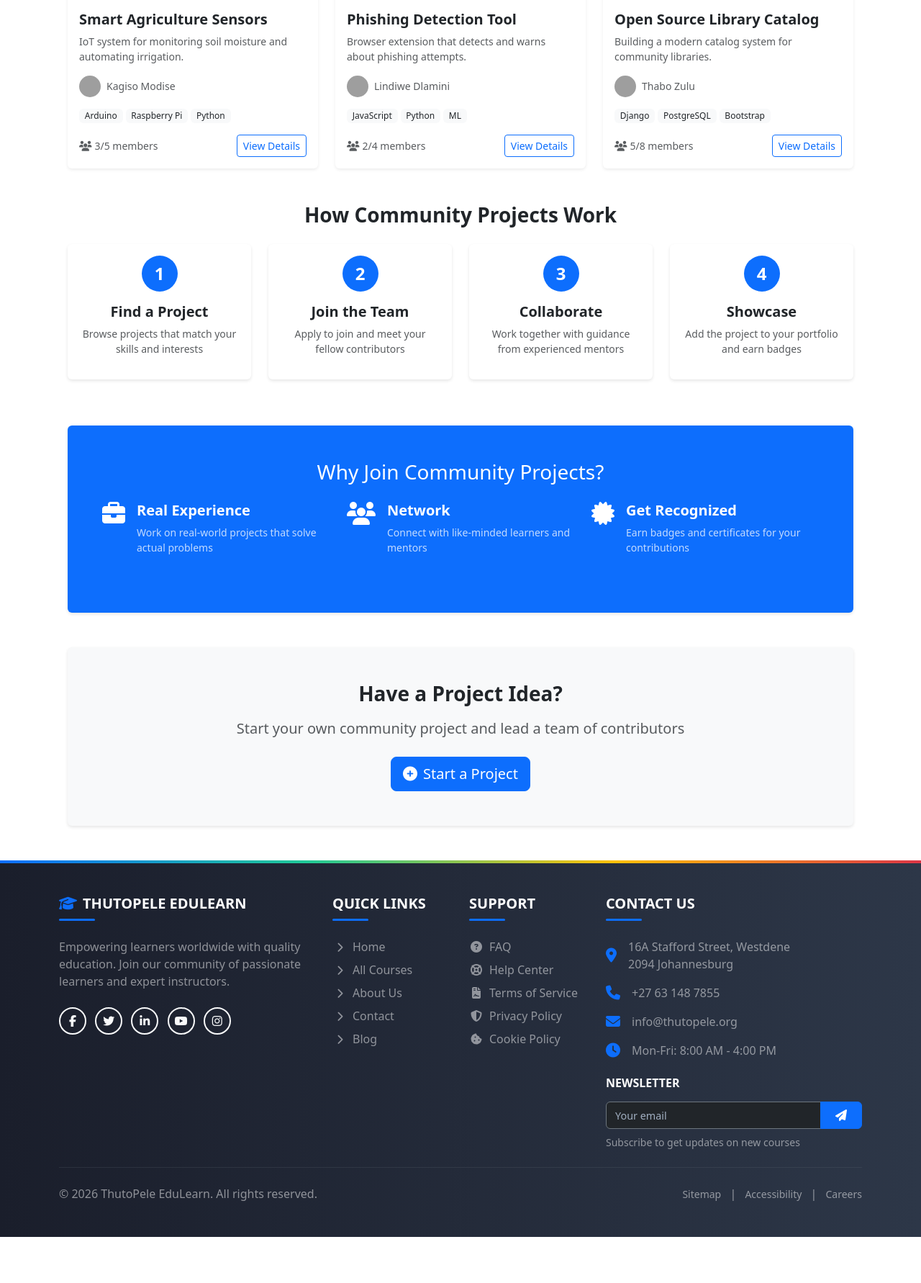
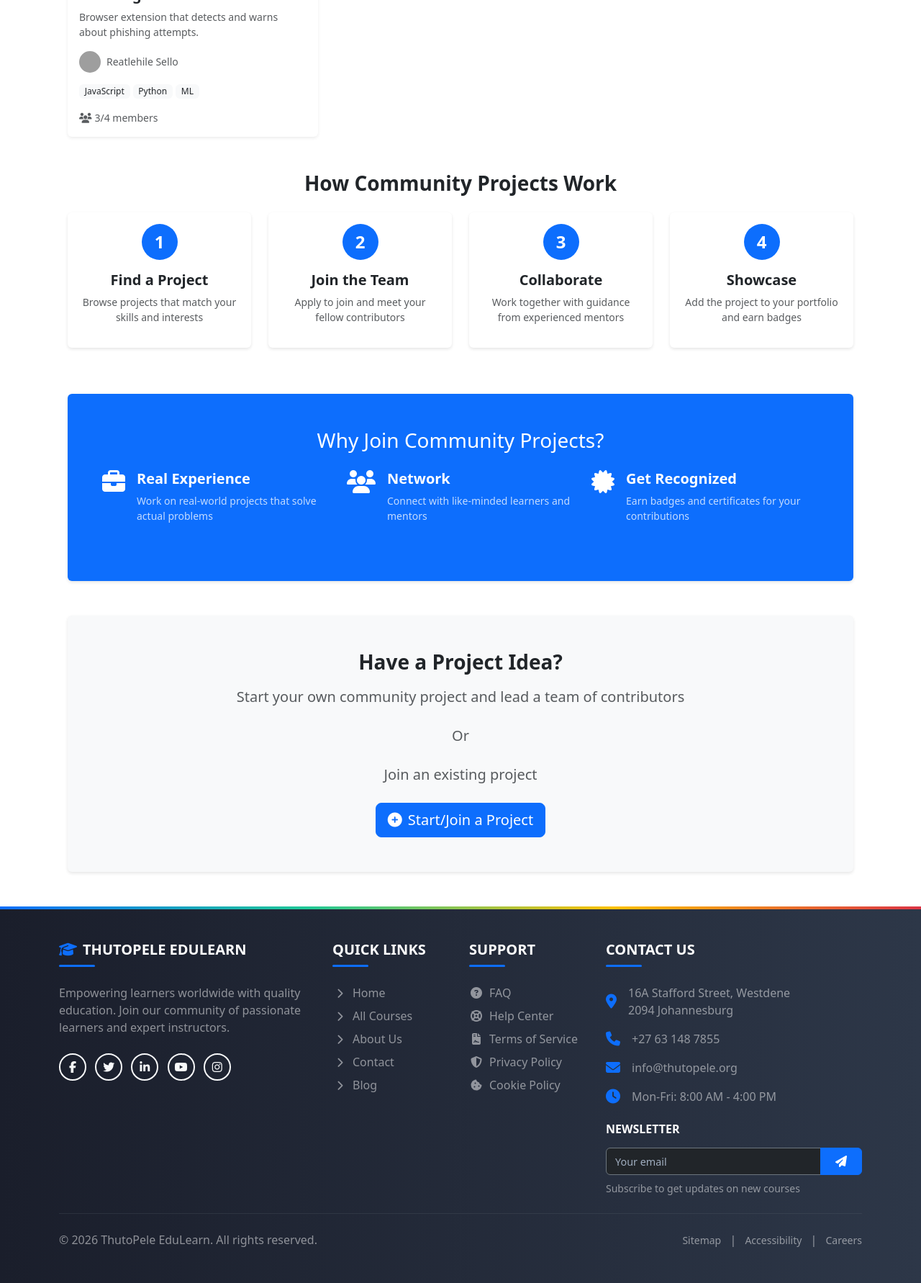
Before and after one commit to Vincentius474/ThutoPele-EduLearn, a FastAPI app: template app/templates/community_projects.html in a window 1280 px wide. Shown: the part 1745-3527 px from the top of the page at 72% size. Before the commit the page ends 3463 px from the top, so only its background shows below. Run offline with FastAPI, Linux system fonts and the light colour scheme; the template is opened without the code that fills it, so the values that code supplies are empty; grey boxes are pictures that could not be loaded.

```diff
--- a/app/templates/community_projects.html
+++ b/app/templates/community_projects.html
@@ -15,7 +15,7 @@
         <div class="col-md-3 col-6 mb-3">
             <div class="card border-0 shadow-sm text-center h-100">
                 <div class="card-body p-4">
-                    <h2 class="display-5 fw-bold text-primary">45+</h2>
+                    <h2 class="display-5 fw-bold text-primary">5+</h2>
                     <p class="text-muted">Active Projects</p>
                 </div>
             </div>
@@ -23,7 +23,7 @@
         <div class="col-md-3 col-6 mb-3">
             <div class="card border-0 shadow-sm text-center h-100">
                 <div class="card-body p-4">
-                    <h2 class="display-5 fw-bold text-success">200+</h2>
+                    <h2 class="display-5 fw-bold text-success">50+</h2>
                     <p class="text-muted">Contributors</p>
                 </div>
             </div>
@@ -31,7 +31,7 @@
         <div class="col-md-3 col-6 mb-3">
             <div class="card border-0 shadow-sm text-center h-100">
                 <div class="card-body p-4">
-                    <h2 class="display-5 fw-bold text-info">15</h2>
+                    <h2 class="display-5 fw-bold text-info">0</h2>
                     <p class="text-muted">Completed Projects</p>
                 </div>
             </div>
@@ -39,7 +39,7 @@
         <div class="col-md-3 col-6 mb-3">
             <div class="card border-0 shadow-sm text-center h-100">
                 <div class="card-body p-4">
-                    <h2 class="display-5 fw-bold text-warning">8</h2>
+                    <h2 class="display-5 fw-bold text-warning">4</h2>
                     <p class="text-muted">Mentors</p>
                 </div>
             </div>
@@ -65,10 +65,10 @@
                             <h2 class="card-title fw-bold mb-3">AI-Powered Crop Disease Detection</h2>
                             <p class="card-text text-muted mb-4">Building a mobile app that helps farmers identify crop diseases using computer vision. Looking for ML engineers and mobile developers.</p>
                             <div class="d-flex align-items-center mb-3">
-                                <img src="https://ui-avatars.com/api/?name=Thabo+Mokoena&size=40&background=0D6EFD&color=fff"
+                                <img src="https://ui-avatars.com/api/?name=Reatlehile+Sello&size=40&background=0D6EFD&color=fff"
                                      class="rounded-circle me-2" width="40" height="40" alt="Project Lead">
                                 <div>
-                                    <small class="fw-bold d-block">Led by Thabo Mokoena</small>
+                                    <small class="fw-bold d-block">Led by Reatlehile Sello</small>
                                     <small class="text-muted">ML Engineer</small>
                                 </div>
                             </div>
@@ -82,9 +82,9 @@
                                     <small class="text-muted d-block"><i class="fas fa-users me-1"></i>4 members needed</small>
                                     <small class="text-muted"><i class="fas fa-clock me-1"></i>3 months project</small>
                                 </div>
-                                <a href="#" class="btn btn-primary">
+                                <!-- <a href="#" class="btn btn-primary">
                                     <i class="fas fa-hand-paper me-2"></i>Join Project
-                                </a>
+                                </a> -->
                             </div>
                         </div>
                     </div>
@@ -136,38 +136,8 @@
         <!-- All Projects Tab -->
         <div class="tab-pane fade show active" id="all">
             <div class="row g-4">
+
                 <!-- Project 1 -->
-                <div class="col-md-6 col-lg-4">
-                    <div class="card h-100 border-0 shadow-sm project-card">
-                        <div class="position-relative">
-                            <img src="https://images.unsplash.com/photo-1581291518633-83b4ebd1d83e?ixlib=rb-4.0.3&auto=format&fit=crop&w=800&q=80"
-                                 class="card-img-top" alt="Project" style="height: 160px; object-fit: cover;">
-                            <div class="position-absolute top-0 end-0 m-3">
-                                <span class="badge bg-primary">Web Dev</span>
-                            </div>
-                        </div>
-                        <div class="card-body">
-                            <h5 class="card-title fw-bold mb-2">E-Learning Platform for Rural Schools</h5>
-                            <p class="card-text text-muted small mb-3">Building an offline-first learning platform for schools with limited internet access.</p>
-                            <div class="d-flex align-items-center mb-3">
-                                <img src="https://ui-avatars.com/api/?name=Lerato+Moloi&size=30&background=20c997&color=fff"
-                                     class="rounded-circle me-2" width="30" height="30" alt="Lead">
-                                <small class="text-muted">Lerato Moloi</small>
-                            </div>
-                            <div class="d-flex flex-wrap gap-1 mb-3">
-                                <span class="badge bg-light text-dark">React</span>
-                                <span class="badge bg-light text-dark">Node.js</span>
-                                <span class="badge bg-light text-dark">MongoDB</span>
-                            </div>
-                            <div class="d-flex justify-content-between align-items-center">
-                                <small class="text-muted"><i class="fas fa-users me-1"></i>3/5 members</small>
-                                <a href="#" class="btn btn-sm btn-outline-primary">View Details</a>
-                            </div>
-                        </div>
-                    </div>
-                </div>
-
-                <!-- Project 2 -->
                 <div class="col-md-6 col-lg-4">
                     <div class="card h-100 border-0 shadow-sm project-card">
                         <div class="position-relative">
@@ -181,9 +151,9 @@
                             <h5 class="card-title fw-bold mb-2">Health Tracker App</h5>
                             <p class="card-text text-muted small mb-3">Mobile app for tracking medication adherence and health metrics for chronic patients.</p>
                             <div class="d-flex align-items-center mb-3">
-                                <img src="https://ui-avatars.com/api/?name=Sipho+Ndlovu&size=30&background=dc3545&color=fff"
+                                <img src="https://ui-avatars.com/api/?name=Reatlehile+Sello&size=30&background=dc3545&color=fff"
                                      class="rounded-circle me-2" width="30" height="30" alt="Lead">
-                                <small class="text-muted">Sipho Ndlovu</small>
+                                <small class="text-muted">Reatlehile Sello</small>
                             </div>
                             <div class="d-flex flex-wrap gap-1 mb-3">
                                 <span class="badge bg-light text-dark">Flutter</span>
@@ -191,14 +161,14 @@
                                 <span class="badge bg-light text-dark">HealthKit</span>
                             </div>
                             <div class="d-flex justify-content-between align-items-center">
-                                <small class="text-muted"><i class="fas fa-users me-1"></i>2/4 members</small>
-                                <a href="#" class="btn btn-sm btn-outline-primary">View Details</a>
+                                <small class="text-muted"><i class="fas fa-users me-1"></i>3/4 members</small>
+                                <!-- <a href="#" class="btn btn-sm btn-outline-primary">View Details</a> -->
                             </div>
                         </div>
                     </div>
                 </div>
 
-                <!-- Project 3 -->
+                <!-- Project 2 -->
                 <div class="col-md-6 col-lg-4">
                     <div class="card h-100 border-0 shadow-sm project-card">
                         <div class="position-relative">
@@ -212,9 +182,9 @@
                             <h5 class="card-title fw-bold mb-2">Traffic Prediction System</h5>
                             <p class="card-text text-muted small mb-3">ML model to predict traffic patterns in Johannesburg using historical data.</p>
                             <div class="d-flex align-items-center mb-3">
-                                <img src="https://ui-avatars.com/api/?name=Palesa+Mokwena&size=30&background=6f42c1&color=fff"
+                                <img src="https://ui-avatars.com/api/?name=Reatlehile+Sello&size=30&background=6f42c1&color=fff"
                                      class="rounded-circle me-2" width="30" height="30" alt="Lead">
-                                <small class="text-muted">Palesa Mokwena</small>
+                                <small class="text-muted">Reatlehile Sello</small>
                             </div>
                             <div class="d-flex flex-wrap gap-1 mb-3">
                                 <span class="badge bg-light text-dark">Python</span>
@@ -223,13 +193,13 @@
                             </div>
                             <div class="d-flex justify-content-between align-items-center">
                                 <small class="text-muted"><i class="fas fa-users me-1"></i>4/6 members</small>
-                                <a href="#" class="btn btn-sm btn-outline-primary">View Details</a>
+                                <!-- <a href="#" class="btn btn-sm btn-outline-primary">View Details</a> -->
                             </div>
                         </div>
                     </div>
                 </div>
 
-                <!-- Project 4 -->
+                <!-- Project 3 -->
                 <div class="col-md-6 col-lg-4">
                     <div class="card h-100 border-0 shadow-sm project-card">
                         <div class="position-relative">
@@ -243,9 +213,9 @@
                             <h5 class="card-title fw-bold mb-2">Smart Agriculture Sensors</h5>
                             <p class="card-text text-muted small mb-3">IoT system for monitoring soil moisture and automating irrigation.</p>
                             <div class="d-flex align-items-center mb-3">
-                                <img src="https://ui-avatars.com/api/?name=Kagiso+Modise&size=30&background=198754&color=fff"
+                                <img src="https://ui-avatars.com/api/?name=Reatlehile+Sello&size=30&background=198754&color=fff"
                                      class="rounded-circle me-2" width="30" height="30" alt="Lead">
-                                <small class="text-muted">Kagiso Modise</small>
+                                <small class="text-muted">Reatlehile Sello</small>
                             </div>
                             <div class="d-flex flex-wrap gap-1 mb-3">
                                 <span class="badge bg-light text-dark">Arduino</span>
@@ -254,13 +224,13 @@
                             </div>
                             <div class="d-flex justify-content-between align-items-center">
                                 <small class="text-muted"><i class="fas fa-users me-1"></i>3/5 members</small>
-                                <a href="#" class="btn btn-sm btn-outline-primary">View Details</a>
+                                <!-- <a href="#" class="btn btn-sm btn-outline-primary">View Details</a> -->
                             </div>
                         </div>
                     </div>
                 </div>
 
-                <!-- Project 5 -->
+                <!-- Project 4 -->
                 <div class="col-md-6 col-lg-4">
                     <div class="card h-100 border-0 shadow-sm project-card">
                         <div class="position-relative">
@@ -274,9 +244,9 @@
                             <h5 class="card-title fw-bold mb-2">Phishing Detection Tool</h5>
                             <p class="card-text text-muted small mb-3">Browser extension that detects and warns about phishing attempts.</p>
                             <div class="d-flex align-items-center mb-3">
-                                <img src="https://ui-avatars.com/api/?name=Lindiwe+Dlamini&size=30&background=0dcaf0&color=000"
+                                <img src="https://ui-avatars.com/api/?name=Reatlehile+Sello&size=30&background=0dcaf0&color=000"
                                      class="rounded-circle me-2" width="30" height="30" alt="Lead">
-                                <small class="text-muted">Lindiwe Dlamini</small>
+                                <small class="text-muted">Reatlehile Sello</small>
                             </div>
                             <div class="d-flex flex-wrap gap-1 mb-3">
                                 <span class="badge bg-light text-dark">JavaScript</span>
@@ -284,43 +254,13 @@
                                 <span class="badge bg-light text-dark">ML</span>
                             </div>
                             <div class="d-flex justify-content-between align-items-center">
-                                <small class="text-muted"><i class="fas fa-users me-1"></i>2/4 members</small>
-                                <a href="#" class="btn btn-sm btn-outline-primary">View Details</a>
+                                <small class="text-muted"><i class="fas fa-users me-1"></i>3/4 members</small>
+                                <!-- <a href="#" class="btn btn-sm btn-outline-primary">View Details</a> -->
                             </div>
                         </div>
                     </div>
                 </div>
 
-                <!-- Project 6 -->
-                <div class="col-md-6 col-lg-4">
-                    <div class="card h-100 border-0 shadow-sm project-card">
-                        <div class="position-relative">
-                            <img src="https://images.unsplash.com/photo-1526379095098-400a3a1c9e9b?ixlib=rb-4.0.3&auto=format&fit=crop&w=800&q=80"
-                                 class="card-img-top" alt="Project" style="height: 160px; object-fit: cover;">
-                            <div class="position-absolute top-0 end-0 m-3">
-                                <span class="badge bg-primary">Web Dev</span>
-                            </div>
-                        </div>
-                        <div class="card-body">
-                            <h5 class="card-title fw-bold mb-2">Open Source Library Catalog</h5>
-                            <p class="card-text text-muted small mb-3">Building a modern catalog system for community libraries.</p>
-                            <div class="d-flex align-items-center mb-3">
-                                <img src="https://ui-avatars.com/api/?name=Thabo+Zulu&size=30&background=fd7e14&color=fff"
-                                     class="rounded-circle me-2" width="30" height="30" alt="Lead">
-                                <small class="text-muted">Thabo Zulu</small>
-                            </div>
-                            <div class="d-flex flex-wrap gap-1 mb-3">
-                                <span class="badge bg-light text-dark">Django</span>
-                                <span class="badge bg-light text-dark">PostgreSQL</span>
-                                <span class="badge bg-light text-dark">Bootstrap</span>
-                            </div>
-                            <div class="d-flex justify-content-between align-items-center">
-                                <small class="text-muted"><i class="fas fa-users me-1"></i>5/8 members</small>
-                                <a href="#" class="btn btn-sm btn-outline-primary">View Details</a>
-                            </div>
-                        </div>
-                    </div>
-                </div>
             </div>
         </div>
 
@@ -417,8 +357,10 @@
                 <div class="card-body p-5">
                     <h3 class="fw-bold mb-3">Have a Project Idea?</h3>
                     <p class="lead text-muted mb-4">Start your own community project and lead a team of contributors</p>
-                    <a href="#" class="btn btn-primary btn-lg">
-                        <i class="fas fa-plus-circle me-2"></i>Start a Project
+                    <p class="lead text-muted mb-4">Or</p>
+                    <p class="lead text-muted mb-4">Join an existing project</p>
+                    <a href="/contact" class="btn btn-primary btn-lg">
+                        <i class="fas fa-plus-circle me-2"></i>Start/Join a Project
                     </a>
                 </div>
             </div>
```
